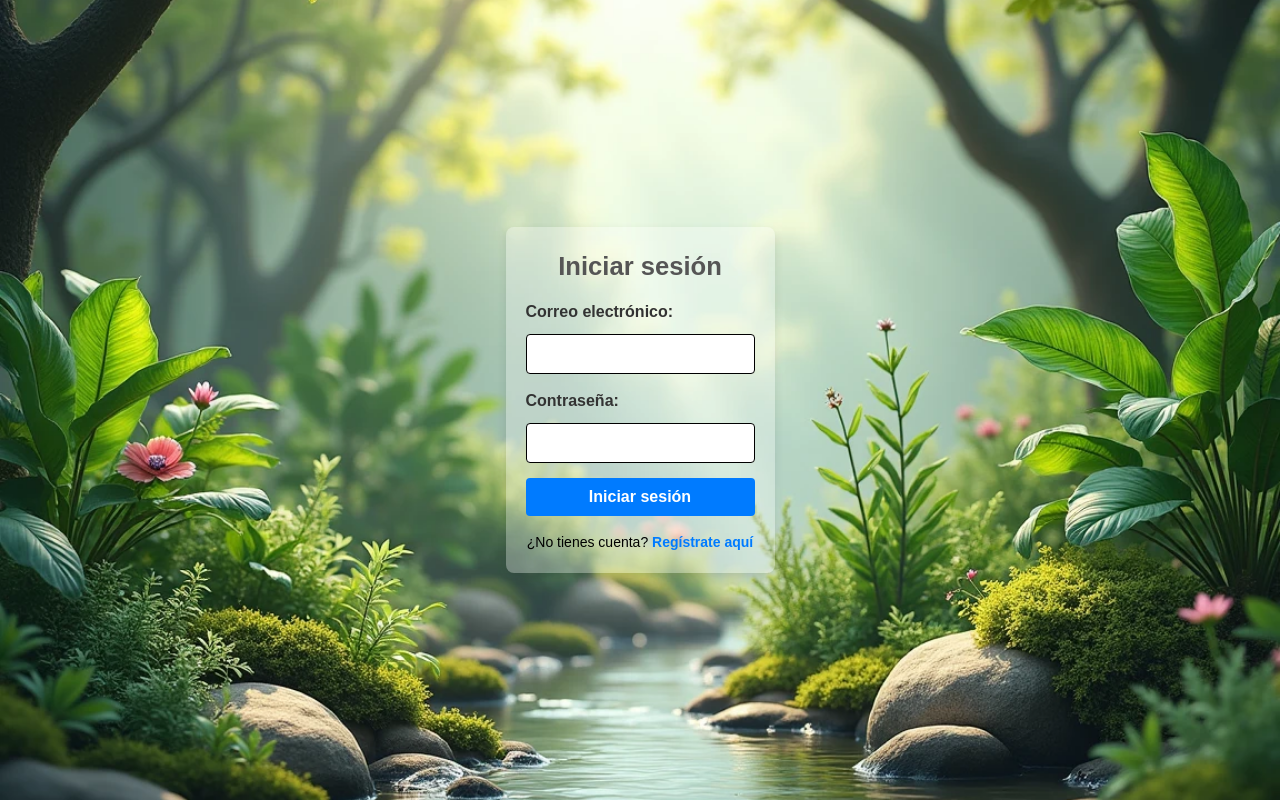
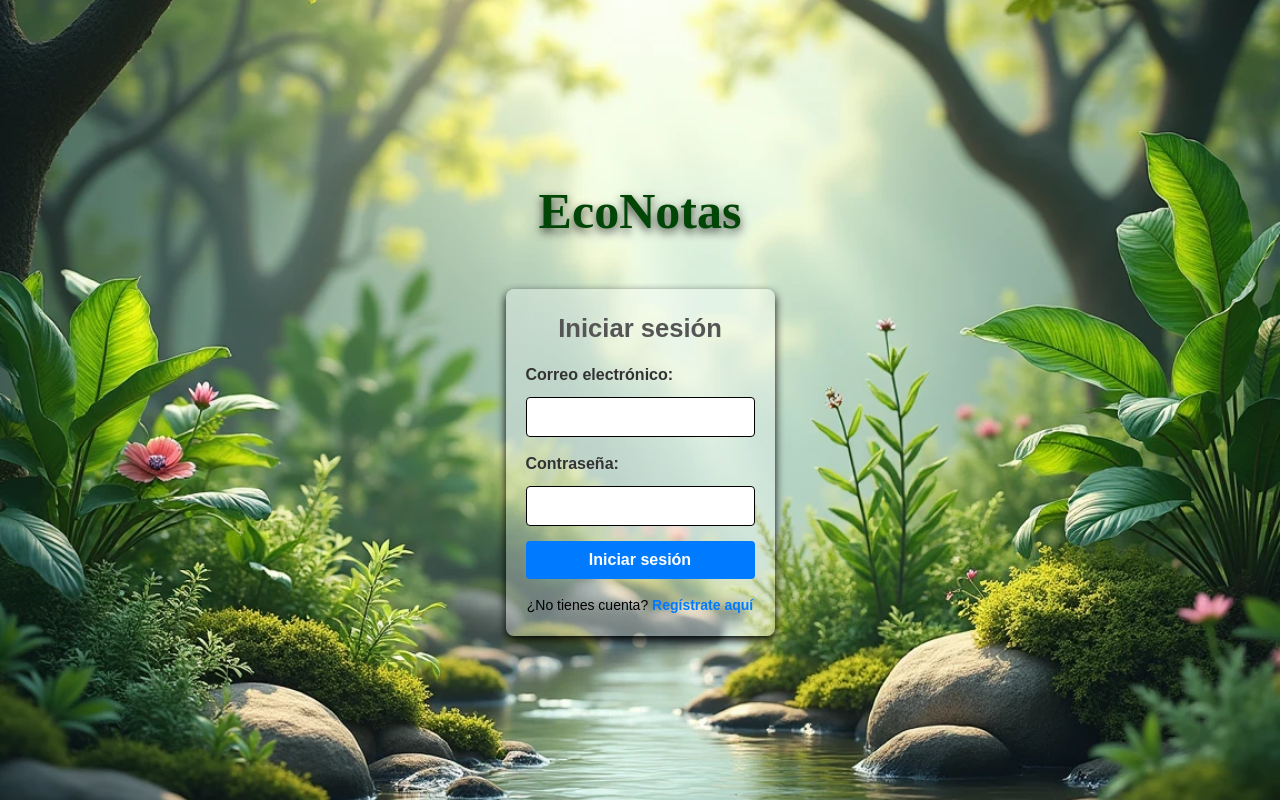
Before and after one commit to Eder-Plazas/Proyecto-Final-Web, a React (Vite) app: page / in a window 1280 px wide. Built offline with nearby package versions, Linux system fonts and the light colour scheme.

Commit message:
nuevos estilos

```diff
--- a/src/Components/Login/Login.css
+++ b/src/Components/Login/Login.css
@@ -3,6 +3,29 @@
   margin: 0;
   box-sizing: border-box;
 }
+
+.eco-notas-header {
+  padding: 20px;
+  text-align: center;
+  margin-bottom: 30px;
+}
+
+.eco-notas-title {
+  font-size: 50px;
+  color: rgb(1, 70, 7);
+  text-shadow: 0 4px 10px rgba(0, 0, 0, 0.705);
+  font-weight: bold;
+  font-family: 'Times New Roman', Times, serif;
+  margin: 0;
+}
+
+.login-container {
+  background-color: #fff;
+  padding: 20px;
+  border-radius: 8px;
+  box-shadow: 0 4px 8px rgba(0, 0, 0, 0.2);
+}
+
 
 body {
   background-color: #fff;
@@ -26,7 +49,7 @@ body.login {
   padding: 20px;
   background-color: rgba(255, 255, 255, 0.3);
   border-radius: 8px;
-  box-shadow: 0 4px 10px rgba(0, 0, 0, 0.1);
+  box-shadow: 0 4px 10px rgb(0, 0, 0);
   text-align: center;
 }
 
--- a/src/Components/Login/Login.jsx
+++ b/src/Components/Login/Login.jsx
@@ -30,7 +30,6 @@ const Login = () => {
 
         localStorage.setItem('userId', user.uid);
 
-
         const docRef = doc(db, "usuarios", user.uid);
         const docSnap = await getDoc(docRef);
 
@@ -54,6 +53,11 @@ const Login = () => {
   };
 
   return (
+    <>
+      <header className="eco-notas-header">
+        <h1 className="eco-notas-title">EcoNotas</h1>
+      </header>
+
       <div className="login-container">
         <h2>Iniciar sesión</h2>
         {error && <p className="error">{error}</p>}
@@ -86,6 +90,7 @@ const Login = () => {
           </p>
         </form>
       </div>
+    </>
   );
 };
 
--- a/src/Components/Register/Register.css
+++ b/src/Components/Register/Register.css
@@ -24,7 +24,7 @@ body.register {
     padding: 20px;
     background-color: rgba(255, 255, 255, 0.3);
     border-radius: 8px;
-    box-shadow: 0 4px 10px rgba(0, 0, 0, 0.1);
+    box-shadow: 0 4px 10px rgb(0, 0, 0);
     text-align: center;
     color: black;
 }
--- a/src/Pages/Homepage/HomePage.css
+++ b/src/Pages/Homepage/HomePage.css
@@ -59,12 +59,19 @@
 
 .tab-button, .action-button, .logout-button {
   padding: 10px 20px;
-  background-color: #d9d9d9;
+  background-color: #949494;
   border: none;
   border-radius: 5px;
   font-size: 16px;
   cursor: pointer;
+  transition: transform 0.3s ease, background-color 0.3s ease;
 }
+
+.tab-button:hover, .action-button:hover, .logout-button:hover {
+  transform: scale(1.1);
+  background-color: #828282;
+}
+
 
 .tab-button.active {
   background-color: #4a90e2;
--- a/src/Pages/Homepage/HomePage.jsx
+++ b/src/Pages/Homepage/HomePage.jsx
@@ -101,6 +101,8 @@ const HomePage = () => {
   const [showSuccessMessage, setShowSuccessMessage] = useState(false);
   const [bitacoras, setBitacoras] = useState([]);
   const [currentEditingLog, setCurrentEditingLog] = useState(null);
+  const [filteredBitacoras, setFilteredBitacoras] = useState([]);
+  const [isSearchModalOpen, setIsSearchModalOpen] = useState(false);
 
 
   useEffect(() => {
@@ -121,6 +123,7 @@ const HomePage = () => {
 
     fetchUserData();
   }, []);
+
 
   useEffect(() => {
     const fetchBitacoras = async () => {
@@ -146,6 +149,8 @@ const HomePage = () => {
     }
   }, [activeTab]);
 
+
+
   const handleLogout = async () => {
     await signOut(auth);
     setIsLoggedOut(true);
@@ -156,6 +161,49 @@ const HomePage = () => {
     setCurrentEditingLog(bitacora);
     setShowCreateLogForm(true);
   };
+
+  const SearchBitacoraModal = ({ isOpen, onClose, onSearch }) => {
+    const [searchField, setSearchField] = useState('');
+    const [searchValue, setSearchValue] = useState('');
+
+    const handleSearch = () => {
+      onSearch(searchField, searchValue);
+      onClose();
+    };
+
+    if (!isOpen) return null;
+
+    return (
+      <div className="modal">
+        <div className="modal-content">
+          <h2>Buscar Bitácora</h2>
+          <form>
+            <label>Campo de Búsqueda:</label>
+            <select
+              value={searchField}
+              onChange={(e) => setSearchField(e.target.value)}
+            >
+              <option value="">Seleccionar...</option>
+              <option value="title">Título</option>
+              <option value="datetime">Fecha</option>
+              <option value="location">Ubicación</option>
+              <option value="speciesDetails.scientificName">Nombre Científico</option>
+            </select>
+
+            <label>Valor de Búsqueda:</label>
+            <input
+              type="text"
+              value={searchValue}
+              onChange={(e) => setSearchValue(e.target.value)}
+            />
+          </form>
+          <button onClick={handleSearch}>Buscar</button>
+          <button onClick={onClose}>Cerrar</button>
+        </div>
+      </div>
+    );
+  };
+
 
   const handleSaveEdit = async (e) => {
     e.preventDefault();
@@ -197,41 +245,7 @@ const HomePage = () => {
     }
   };
 
-  const ExportCSVButton = ({ bitacora }) => {
-    const exportToCSV = () => {
-      const csvData = Papa.unparse([bitacora]);
-      const blob = new Blob([csvData], { type: 'text/csv;charset=utf-8;' });
-      const url = window.URL.createObjectURL(blob);
-      const link = document.createElement('a');
-      link.setAttribute('href', url);
-      link.setAttribute('download', `${bitacora.title || 'bitacora'}.csv`);
-      link.click();
-    };
 
-    return <button onClick={exportToCSV}>Exportar a CSV</button>;
-  };
-
-  const ExportPDFButton = ({ bitacora }) => {
-    const exportToPDF = () => {
-      const doc = new jsPDF();
-
-      // Configurar contenido del PDF
-      doc.setFontSize(14);
-      doc.text("Detalles de la Bitácora", 10, 10);
-      doc.setFontSize(12);
-      doc.text(`Título: ${bitacora.title || 'N/A'}`, 10, 20);
-      doc.text(`Fecha: ${bitacora.datetime || 'N/A'}`, 10, 30);
-      doc.text(`Localización: ${bitacora.location || 'N/A'}`, 10, 40);
-      doc.text(`Clima: ${bitacora.weather || 'N/A'}`, 10, 50);
-      doc.text(`Hábitat: ${bitacora.habitat || 'N/A'}`, 10, 60);
-      doc.text(`Observaciones: ${bitacora.observations || 'N/A'}`, 10, 70);
-
-      // Descargar el archivo PDF
-      doc.save(`${bitacora.title || 'bitacora'}.pdf`);
-    };
-
-    return <button onClick={exportToPDF}>Exportar a PDF</button>;
-  };
 
 const BitacoraList = ({ bitacoras }) => {
   return (
@@ -249,8 +263,6 @@ const HomePage = () => {
     </div>
   );
 };
-
-
 
   const uploadImageToCloudinary = async (file) => {
     const formData = new FormData();
```
Lines whose indentation alone changed are shown as unchanged.
